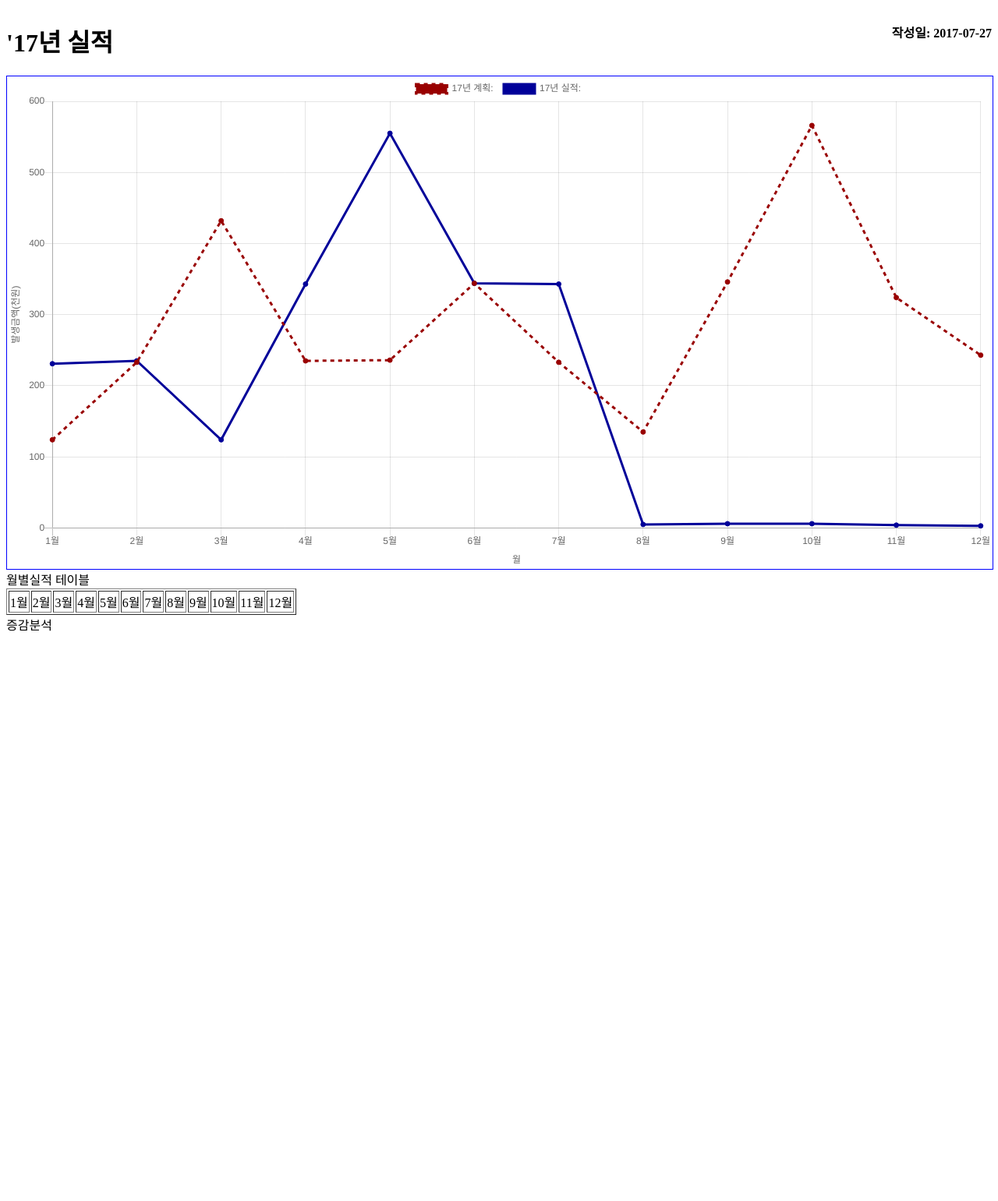
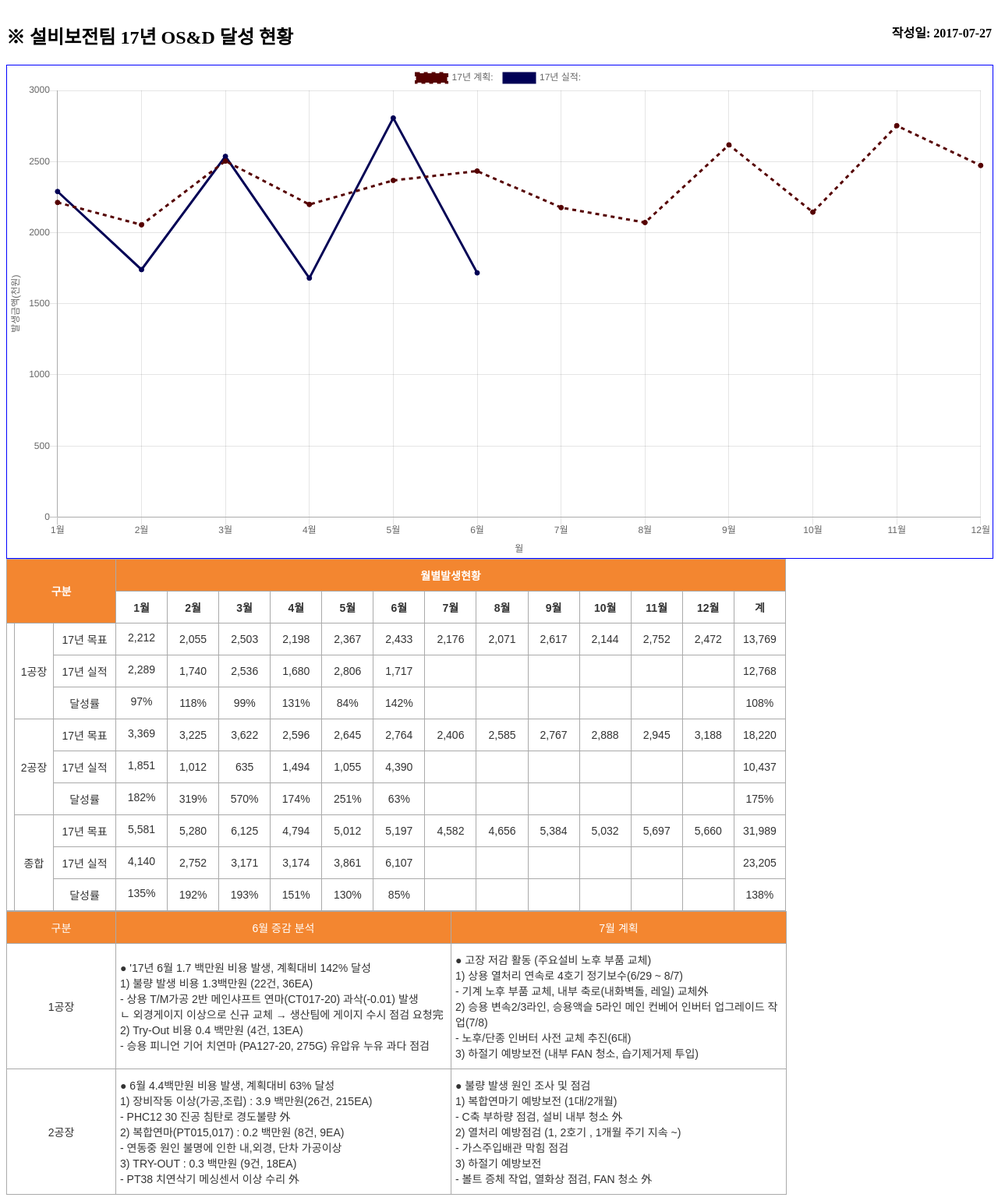
Before and after one commit to aoiob4305/qualview, a Django app: page /monthly/ in a window 1280 px wide. Shown: the whole page at 78% size. Before the commit the page ends 810 px from the top, so only its background shows below. Run offline with Django 3.2, Linux system fonts and the light colour scheme; some libraries are stand-ins or nearby versions.

Commit message:
'rev20170727'

```diff
--- a/qualview/templates/qualview/base.html
+++ b/qualview/templates/qualview/base.html
@@ -22,9 +22,28 @@
             margin-top: 10px;
             margin-bottom; 10px;
         }
+        #t_monthly {
+            border: 1px solid green;
+            margin-top: 10px;
+            margin-bottom; 10px;
+        }
+
+
+.tg  {border-collapse:collapse;border-spacing:0;border-color:#aaa;}
+.tg td{font-family:Arial, sans-serif;font-size:14px;padding:10px 5px;border-style:solid;border-width:1px;overflow:hidden;word-break:normal;;border-color:#aaa;color:#333;background-color:#fff;}
+.tg th{font-family:Arial, sans-serif;font-size:14px;font-weight:normal;padding:10px 5px;border-style:solid;border-width:1px;overflow:hidden;word-break:normal;border-color:#aaa;color:#fff;background-color:#f38630;}
+.tg .tg-s6z2{text-align:center}
+.tg .tg-baqh{text-align:center;vertical-align:top}
+.tg .tg-hgcj{font-weight:bold;text-align:center}
+.tg .tg-amwm{font-weight:bold;text-align:center;vertical-align:top}
+
+.tg2  {border-collapse:collapse;border-spacing:0;border-color:#aaa;}
+.tg2 td{font-family:Arial, sans-serif;font-size:14px;padding:10px 5px;border-style:solid;border-width:1px;overflow:hidden;word-break:normal;border-color:#aaa;color:#333;background-color:#fff;}
+.tg2 th{font-family:Arial, sans-serif;font-size:14px;font-weight:normal;padding:10px 5px;border-style:solid;border-width:1px;overflow:hidden;word-break:normal;border-color:#aaa;color:#fff;background-color:#f38630;}
+.tg2 .tg-s6z2{text-align:center}
+.tg2 .tg-s6z3{text-align:left}
     </style>
     </head>
-
     <body>
         {% block contents %}{% endblock %}
     </body>
--- a/qualview/templates/qualview/monthly.html
+++ b/qualview/templates/qualview/monthly.html
@@ -5,7 +5,7 @@
 {% endblock %}
 {% block contents %}
         <div>
-            <h1 style="float: left;">'17년 실적</h1>
+            <h2 style="float: left;">※ 설비보전팀 17년 OS&D 달성 현황</h2>
             <h4 style="float: right;">작성일: {{ today }}</h4>
         </div>
         <div class="chart-container">
@@ -20,15 +20,15 @@
                             label: '17년 계획: ',
                             fill: false,
                             borderDash: [5, 5],
-                            backgroundColor: "#990000",
-                            borderColor: "#990000",
-                            data: [124,233,432,235,236,344,233,135,346,566,324,243,343],
+                            backgroundColor: "#550000",
+                            borderColor: "#550000",
+                            data: [2212,2055,2503,2198,2367,2433,2176,2071,2617,2144,2752,2472],
                         },{
                             label: '17년 실적: ',
                             fill: false,
-                            backgroundColor: "#000099",
-                            borderColor: "#000099",
-                            data: [231,235,124,343,555,344,343,5,6,6,4,3,3],
+                            backgroundColor: "#000055",
+                            borderColor: "#000055",
+                            data: [2289,1740,2536,1680,2806,1717],
                         }]
                     },
                     options: {
@@ -59,25 +59,9 @@
             </script>
         </div>
         <div id=table>
-            월별실적 테이블
-            <table border=1>
-                <tr>
-                <td>1월</td>
-                <td>2월</td>
-                <td>3월</td>
-                <td>4월</td>
-                <td>5월</td>
-                <td>6월</td>
-                <td>7월</td>
-                <td>8월</td>
-                <td>9월</td>
-                <td>10월</td>
-                <td>11월</td>
-                <td>12월</td>
-                </tr>
-            </table>
+            {% include "qualview/t_monthly.html" %}
         </div>
         <div id=analyse>
-            증감분석
+            {% include "qualview/t_monthly_a.html" %}
         </div>
 {% endblock %}
--- /dev/null
+++ b/qualview/templates/qualview/t_monthly.html
@@ -0,0 +1,174 @@
+<table class="tg" style="undefined;table-layout: fixed; width: 1000px">
+<colgroup>
+<col style="width: 10px">
+<col style="width: 50px">
+<col style="width: 80px">
+</colgroup>
+  <tr>
+    <th class="tg-hgcj" colspan="3" rowspan="2">구분</th>
+    <th class="tg-hgcj" colspan="13">월별발생현황</th>
+  </tr>
+  <tr>
+    <td class="tg-amwm">1월</td>
+    <td class="tg-hgcj">2월</td>
+    <td class="tg-hgcj">3월</td>
+    <td class="tg-hgcj">4월</td>
+    <td class="tg-hgcj">5월</td>
+    <td class="tg-hgcj">6월</td>
+    <td class="tg-hgcj">7월</td>
+    <td class="tg-hgcj">8월</td>
+    <td class="tg-hgcj">9월</td>
+    <td class="tg-hgcj">10월</td>
+    <td class="tg-hgcj">11월</td>
+    <td class="tg-hgcj">12월</td>
+    <td class="tg-hgcj">계</td>
+  </tr>
+  <tr>
+    <td class="tg-s6z2" rowspan="9"></td>
+    <td class="tg-s6z2" rowspan="3">1공장</td>
+    <td class="tg-s6z2">17년 목표</td>
+    <td class="tg-baqh">2,212</td>
+    <td class="tg-s6z2">2,055</td>
+    <td class="tg-s6z2">2,503</td>
+    <td class="tg-s6z2">2,198</td>
+    <td class="tg-s6z2">2,367</td>
+    <td class="tg-s6z2">2,433</td>
+    <td class="tg-s6z2">2,176</td>
+    <td class="tg-s6z2">2,071</td>
+    <td class="tg-s6z2">2,617</td>
+    <td class="tg-s6z2">2,144</td>
+    <td class="tg-s6z2">2,752</td>
+    <td class="tg-s6z2">2,472</td>
+    <td class="tg-s6z2">13,769</td>
+  </tr>
+  <tr>
+    <td class="tg-s6z2">17년 실적</td>
+    <td class="tg-baqh">2,289</td>
+    <td class="tg-s6z2">1,740</td>
+    <td class="tg-s6z2">2,536</td>
+    <td class="tg-s6z2">1,680</td>
+    <td class="tg-s6z2">2,806</td>
+    <td class="tg-s6z2">1,717</td>
+    <td class="tg-s6z2">　</td>
+    <td class="tg-s6z2">　</td>
+    <td class="tg-s6z2">　</td>
+    <td class="tg-s6z2">　</td>
+    <td class="tg-s6z2">　</td>
+    <td class="tg-s6z2">　</td>
+    <td class="tg-s6z2">12,768</td>
+  </tr>
+  <tr>
+    <td class="tg-s6z2">달성률</td>
+    <td class="tg-baqh">97%</td>
+    <td class="tg-s6z2">118%</td>
+    <td class="tg-s6z2">99%</td>
+    <td class="tg-s6z2">131%</td>
+    <td class="tg-s6z2">84%</td>
+    <td class="tg-s6z2">142%</td>
+    <td class="tg-s6z2">　</td>
+    <td class="tg-s6z2">　</td>
+    <td class="tg-s6z2">　</td>
+    <td class="tg-s6z2">　</td>
+    <td class="tg-s6z2">　</td>
+    <td class="tg-s6z2">　</td>
+    <td class="tg-s6z2">108%</td>
+  </tr>
+  <tr>
+    <td class="tg-s6z2" rowspan="3">2공장</td>
+    <td class="tg-s6z2">17년 목표</td>
+    <td class="tg-baqh">3,369</td>
+    <td class="tg-s6z2">3,225</td>
+    <td class="tg-s6z2">3,622</td>
+    <td class="tg-s6z2">2,596</td>
+    <td class="tg-s6z2">2,645</td>
+    <td class="tg-s6z2">2,764</td>
+    <td class="tg-s6z2">2,406</td>
+    <td class="tg-s6z2">2,585</td>
+    <td class="tg-s6z2">2,767</td>
+    <td class="tg-s6z2">2,888</td>
+    <td class="tg-s6z2">2,945</td>
+    <td class="tg-s6z2">3,188</td>
+    <td class="tg-s6z2">18,220</td>
+  </tr>
+  <tr>
+    <td class="tg-s6z2">17년 실적</td>
+    <td class="tg-baqh">1,851</td>
+    <td class="tg-s6z2">1,012</td>
+    <td class="tg-s6z2">635</td>
+    <td class="tg-s6z2">1,494</td>
+    <td class="tg-s6z2">1,055</td>
+    <td class="tg-s6z2">4,390</td>
+    <td class="tg-s6z2">　</td>
+    <td class="tg-s6z2">　</td>
+    <td class="tg-s6z2">　</td>
+    <td class="tg-s6z2">　</td>
+    <td class="tg-s6z2">　</td>
+    <td class="tg-s6z2">　</td>
+    <td class="tg-s6z2">10,437</td>
+  </tr>
+  <tr>
+    <td class="tg-s6z2">달성률</td>
+    <td class="tg-baqh">182%</td>
+    <td class="tg-s6z2">319%</td>
+    <td class="tg-s6z2">570%</td>
+    <td class="tg-s6z2">174%</td>
+    <td class="tg-s6z2">251%</td>
+    <td class="tg-s6z2">63%</td>
+    <td class="tg-s6z2">　</td>
+    <td class="tg-s6z2">　</td>
+    <td class="tg-s6z2">　</td>
+    <td class="tg-s6z2">　</td>
+    <td class="tg-s6z2">　</td>
+    <td class="tg-s6z2">　</td>
+    <td class="tg-s6z2">175%</td>
+  </tr>
+  <tr>
+    <td class="tg-s6z2" rowspan="3">종합</td>
+    <td class="tg-s6z2">17년 목표</td>
+    <td class="tg-baqh">5,581</td>
+    <td class="tg-s6z2">5,280</td>
+    <td class="tg-s6z2">6,125</td>
+    <td class="tg-s6z2">4,794</td>
+    <td class="tg-s6z2">5,012</td>
+    <td class="tg-s6z2">5,197</td>
+    <td class="tg-s6z2">4,582</td>
+    <td class="tg-s6z2">4,656</td>
+    <td class="tg-s6z2">5,384</td>
+    <td class="tg-s6z2">5,032</td>
+    <td class="tg-s6z2">5,697</td>
+    <td class="tg-s6z2">5,660</td>
+    <td class="tg-s6z2">31,989</td>
+  </tr>
+  <tr>
+    <td class="tg-s6z2">17년 실적</td>
+    <td class="tg-baqh">4,140</td>
+    <td class="tg-s6z2">2,752</td>
+    <td class="tg-s6z2">3,171</td>
+    <td class="tg-s6z2">3,174</td>
+    <td class="tg-s6z2">3,861</td>
+    <td class="tg-s6z2">6,107</td>
+    <td class="tg-s6z2">　</td>
+    <td class="tg-s6z2">　</td>
+    <td class="tg-s6z2">　</td>
+    <td class="tg-s6z2">　</td>
+    <td class="tg-s6z2">　</td>
+    <td class="tg-s6z2">　</td>
+    <td class="tg-s6z2">23,205</td>
+  </tr>
+  <tr>
+    <td class="tg-s6z2">달성률</td>
+    <td class="tg-baqh">135%</td>
+    <td class="tg-s6z2">192%</td>
+    <td class="tg-s6z2">193%</td>
+    <td class="tg-s6z2">151%</td>
+    <td class="tg-s6z2">130%</td>
+    <td class="tg-s6z2">85%</td>
+    <td class="tg-s6z2">　</td>
+    <td class="tg-s6z2">　</td>
+    <td class="tg-s6z2">　</td>
+    <td class="tg-s6z2">　</td>
+    <td class="tg-s6z2">　</td>
+    <td class="tg-s6z2">　</td>
+    <td class="tg-s6z2">138%</td>
+  </tr>
+</table>
--- /dev/null
+++ b/qualview/templates/qualview/t_monthly_a.html
@@ -0,0 +1,50 @@
+<table class="tg2" style="undefined;table-layout: fixed; width: 1000px">
+<colgroup>
+<col style="width: 140px">
+<col style="width: 430px">
+<col style="width: 430px">
+</colgroup>
+  <tr>
+    <th class="tg-s6z2">구분</th>
+    <th class="tg-s6z2">6월 증감 분석</th>
+    <th class="tg-s6z2">7월 계획</th>
+  </tr>
+  <tr>
+    <td class="tg-s6z2">1공장</td>
+    <td class="tg-s6z3">● '17년 6월 1.7 백만원 비용 발생, 계획대비 142% 달성<br>
+        1) 불량 발생 비용 1.3백만원 (22건, 36EA)<br>
+        - 상용 T/M가공 2반 메인샤프트 연마(CT017-20) 과삭(-0.01) 발생<br>
+        ㄴ 외경게이지 이상으로 신규 교체 → 생산팀에 게이지 수시 점검 요청完<br>
+        2) Try-Out 비용 0.4 백만원 (4건, 13EA)<br>
+        - 승용 피니언 기어 치연마 (PA127-20, 275G) 유압유 누유 과다 점검<br>
+    </td>
+    <td class="tg-s6z3">● 고장 저감 활동 (주요설비 노후 부품 교체)<br>
+        1) 상용 열처리 연속로 4호기 정기보수(6/29 ~ 8/7)<br>
+        - 기계 노후 부품 교체, 내부 축로(내화벽돌, 레일) 교체外<br>
+        2) 승용 변속2/3라인, 승용액슬 5라인 메인 컨베어 인버터 업그레이드 작업(7/8)<br>
+        - 노후/단종 인버터 사전 교체 추진(6대)<br>
+        3) 하절기 예방보전 (내부 FAN 청소, 습기제거제 투입)<br>
+    </td>
+  </tr>
+  <tr>
+    <td class="tg-s6z2">2공장</td>
+    <td class="tg-s6z3">
+        ● 6월 4.4백만원 비용 발생, 계획대비 63% 달성<br>
+        1) 장비작동 이상(가공,조립) : 3.9 백만원(26건, 215EA)<br>
+        - PHC12 30 진공 침탄로 경도불량 外<br>
+        2) 복합연마(PT015,017) : 0.2 백만원 (8건, 9EA)<br>
+        - 연동중 원인 불명에 인한 내,외경, 단차 가공이상<br>
+        3) TRY-OUT : 0.3 백만원 (9건, 18EA)<br>
+        - PT38 치연삭기 메싱센서 이상 수리 外<br>
+    </td>
+    <td class="tg-s6z3">
+        ● 불량 발생 원인 조사 및 점검<br>
+        1) 복합연마기 예방보전 (1대/2개월)<br>
+        - C축 부하량 점검, 설비 내부 청소 外<br>
+        2) 열처리 예방점검 (1, 2호기 , 1개월 주기 지속 ~)<br>
+        - 가스주입배관 막힘 점검<br>
+        3) 하절기 예방보전<br>
+        - 볼트 증체 작업, 열화상 점검, FAN 청소 外<br>
+    </td>
+  </tr>
+</table>
```
Also changed, not shown: 2 other files.
